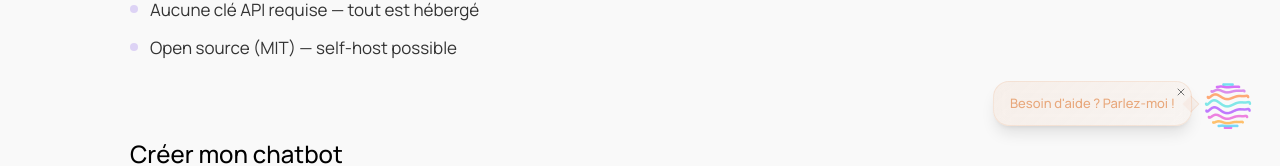
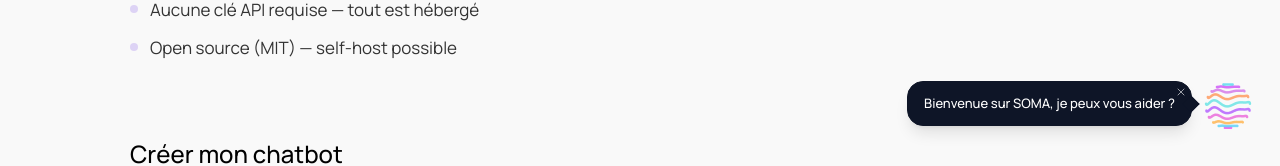
Before and after one commit to soma-studio/soma-chat, a Next.js app: page / in a window 1280 px wide. Shown: the part 642-808 px from the top of the page. Built offline with nearby package versions, Linux system fonts and the light colour scheme; no server answers.

Commit message:
fix: greeting bubble dark blue bg + white text, updated message
Co-Authored-By: Claude Opus 4.6 (1M context) <noreply@anthropic.com>

```diff
--- a/src/components/ui/VoiceWidget.tsx
+++ b/src/components/ui/VoiceWidget.tsx
@@ -250,25 +250,23 @@ export default function VoiceWidget() {
             exit={{ opacity: 0, x: 20, scale: 0.8 }}
             transition={{ type: 'spring', stiffness: 300, damping: 25 }}
             onClick={handleOpen}
-            className="fixed bottom-8 right-[5.5rem] z-50 cursor-pointer rounded-2xl border border-[rgba(232,168,124,0.2)] px-4 py-3 shadow-lg backdrop-blur-sm max-[767px]:right-[5rem] max-[767px]:max-w-[200px]"
-            style={{
-              background: 'linear-gradient(135deg, rgba(232,168,124,0.12) 0%, rgba(232,168,124,0.06) 100%)',
-            }}
+            className="fixed bottom-8 right-[5.5rem] z-50 cursor-pointer rounded-2xl border border-[#0e1527] px-4 py-3 shadow-lg max-[767px]:right-[5rem] max-[767px]:max-w-[220px]"
+            style={{ background: '#0e1527' }}
           >
             <button
               type="button"
               onClick={(e) => { e.stopPropagation(); setShowGreeting(false) }}
-              className="absolute right-1 top-1 cursor-pointer text-[#717171] transition-colors hover:text-[#333]"
+              className="absolute right-1 top-1 cursor-pointer text-[rgba(255,255,255,0.6)] transition-colors hover:text-white"
               aria-label="Fermer"
             >
               <X size={12} />
             </button>
-            <p className="text-sm font-medium text-[#e8a87c] whitespace-nowrap max-[767px]:whitespace-normal">
-              Besoin d&apos;aide ? Parlez-moi !
+            <p className="text-sm font-medium text-white whitespace-nowrap max-[767px]:whitespace-normal">
+              Bienvenue sur SOMA, je peux vous aider ?
             </p>
             <div
-              className="absolute right-[-6px] top-1/2 -translate-y-1/2 h-3 w-3 rotate-45 border-r border-t border-[rgba(232,168,124,0.2)]"
-              style={{ background: 'rgba(232,168,124,0.10)' }}
+              className="absolute right-[-6px] top-1/2 -translate-y-1/2 h-3 w-3 rotate-45 border-r border-t border-[#0e1527]"
+              style={{ background: '#0e1527' }}
             />
           </motion.div>
         )}
```
